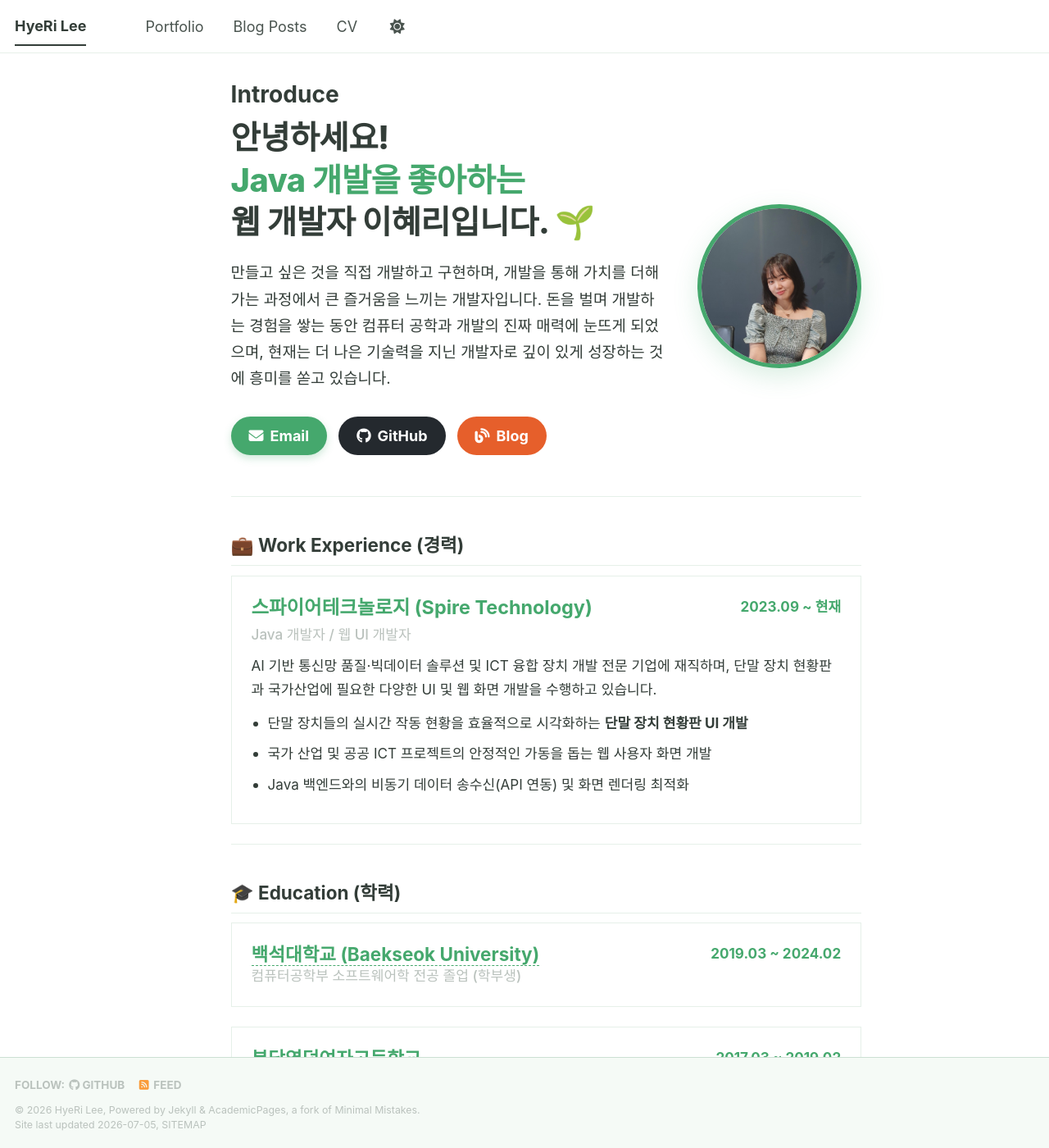
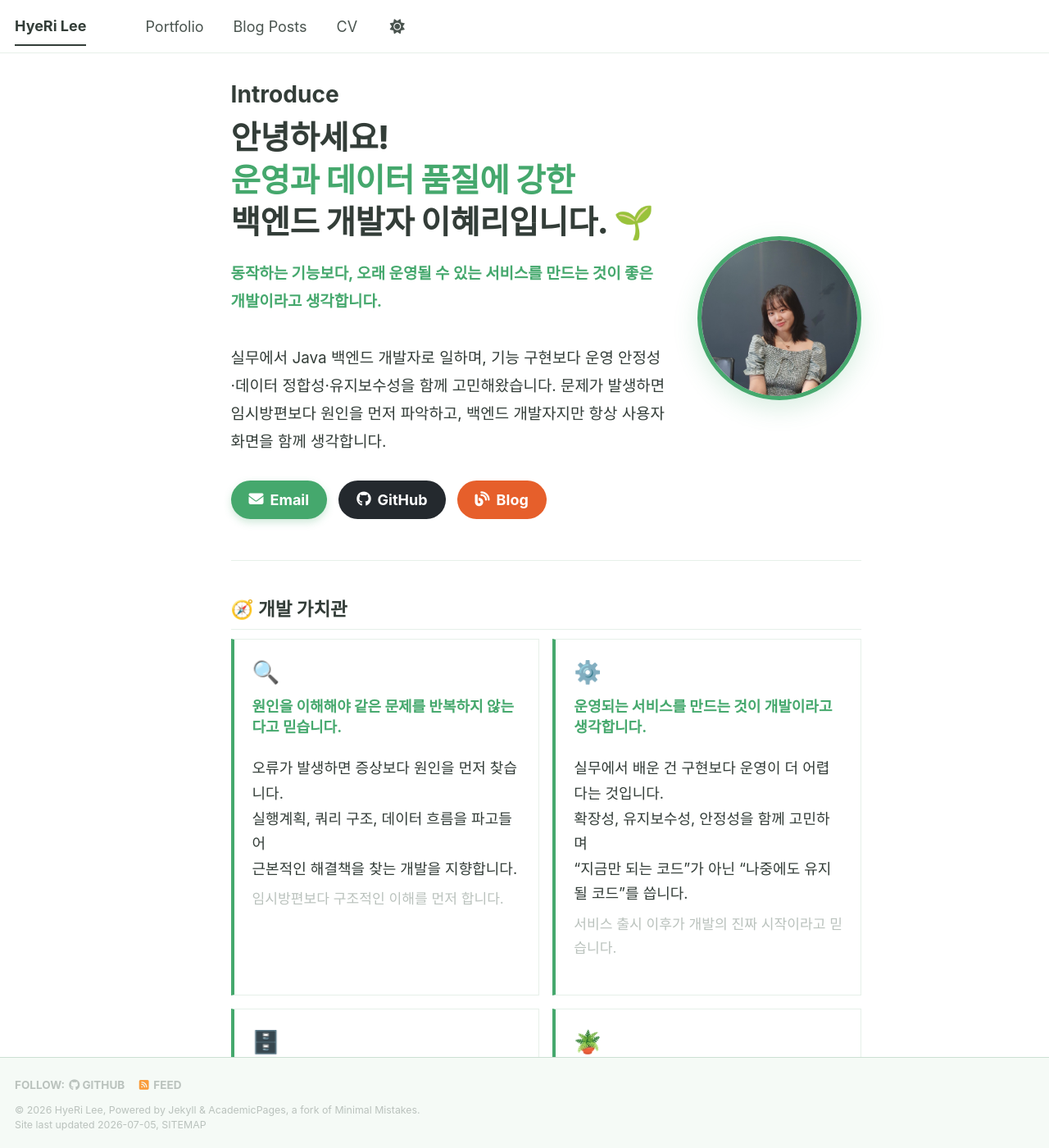
Before and after one commit to leehyeri19/leehyeri19.github.io, a Jekyll site: the page built from _pages/about.md, in a window 1280 px wide and 1400 px high. Shown: the whole window at 82% size. Built offline with Jekyll 4.4.1, drawn with Linux system fonts in a browser that asks for light colours; a style sheet for code colours, icons or effects is not loaded; some of the changed text lies outside the part shown.

Commit message:
가치관 추가 확인

```diff
--- a/_pages/about.md
+++ b/_pages/about.md
@@ -63,11 +63,15 @@ redirect_from:
   <div class="bio-text" style="flex: 1; min-width: 320px;">
     <h1 style="margin-top: 0; font-size: 2.2em; line-height: 1.3; font-weight: 800; letter-spacing: -0.5px;">
       안녕하세요! <br>
-      <span style="color: var(--global-base-color);">Java 개발을 좋아하는</span><br>
-      웹 개발자 이혜리입니다. 🌱
+      <span style="color: var(--global-base-color);">운영과 데이터 품질에 강한</span><br>
+      백엔드 개발자 이혜리입니다. 🌱
     </h1>
-    <p style="font-size: 1.05em; color: var(--global-text-color); line-height: 1.7; margin-bottom: 30px;">
-      만들고 싶은 것을 직접 개발하고 구현하며, 개발을 통해 가치를 더해가는 과정에서 큰 즐거움을 느끼는 개발자입니다. 돈을 벌며 개발하는 경험을 쌓는 동안 컴퓨터 공학과 개발의 진짜 매력에 눈뜨게 되었으며, 현재는 더 나은 기술력을 지닌 개발자로 깊이 있게 성장하는 것에 흥미를 쏟고 있습니다.
+    <p style="font-size: 1.05em; color: var(--global-text-color); line-height: 1.8; margin-bottom: 30px;">
+      <strong style="color: var(--global-base-color);">
+        동작하는 기능보다, 오래 운영될 수 있는 서비스를 만드는 것이 좋은 개발이라고 생각합니다.
+      </strong><br><br>
+      실무에서 Java 백엔드 개발자로 일하며, 기능 구현보다 운영 안정성·데이터 정합성·유지보수성을 함께 고민해왔습니다.
+      문제가 발생하면 임시방편보다 원인을 먼저 파악하고, 백엔드 개발자지만 항상 사용자 화면을 함께 생각합니다.
     </p>
     <div class="bio-links" style="display: flex; gap: 14px; flex-wrap: wrap;">
       <a href="mailto:cabinkss02@gmail.com" style="background: var(--global-base-color); color: #fff; padding: 10px 22px; border-radius: 30px; font-weight: bold; text-decoration: none; display: inline-flex; align-items: center; gap: 8px; box-shadow: 0 4px 10px rgba(69, 168, 109, 0.25); transition: var(--global-transition);">
@@ -83,6 +87,104 @@ redirect_from:
   </div>
   <div class="bio-avatar" style="text-align: center; flex-shrink: 0; margin-left: auto; margin-right: auto;">
     <img src="/images/profile.png" alt="이혜리" style="width: 200px; height: 200px; border-radius: 50%; object-fit: cover; border: 5px solid var(--global-base-color); box-shadow: 0 10px 30px rgba(69, 168, 109, 0.2); transition: var(--global-transition);">
+  </div>
+</div>
+
+---
+
+## 🧭 개발 가치관
+
+<style>
+  .value-card {
+    display: grid;
+    grid-template-columns: 1fr 1fr;
+    gap: 16px;
+    margin-bottom: 32px;
+  }
+  @media (max-width: 700px) {
+    .value-card { grid-template-columns: 1fr; }
+  }
+  .value-item {
+    background: var(--global-bg-color);
+    border: 1px solid var(--global-border-color);
+    border-radius: var(--border-radius);
+    padding: 20px 22px;
+    box-shadow: var(--box-shadow);
+    transition: var(--global-transition);
+    border-left: 4px solid var(--global-base-color);
+  }
+  .value-item:hover {
+    transform: translateY(-3px);
+    border-left-color: var(--global-base-color);
+    box-shadow: 0 8px 24px rgba(69, 168, 109, 0.15);
+  }
+  .value-icon {
+    font-size: 1.5em;
+    margin-bottom: 8px;
+    display: block;
+  }
+  .value-title {
+    font-size: 0.95em;
+    font-weight: 700;
+    color: var(--global-base-color);
+    margin: 0 0 8px 0;
+    line-height: 1.4;
+  }
+  .value-desc {
+    font-size: 0.88em;
+    color: var(--global-text-color);
+    line-height: 1.7;
+    margin: 0;
+  }
+  .value-desc em {
+    font-style: normal;
+    color: var(--global-text-color-light);
+    display: block;
+    margin-top: 6px;
+    font-size: 0.95em;
+  }
+</style>
+
+<div class="value-card">
+  <div class="value-item">
+    <span class="value-icon">🔍</span>
+    <p class="value-title">원인을 이해해야 같은 문제를 반복하지 않는다고 믿습니다.</p>
+    <p class="value-desc">
+      오류가 발생하면 증상보다 원인을 먼저 찾습니다.<br>
+      실행계획, 쿼리 구조, 데이터 흐름을 파고들어<br>
+      근본적인 해결책을 찾는 개발을 지향합니다.
+      <em>임시방편보다 구조적인 이해를 먼저 합니다.</em>
+    </p>
+  </div>
+  <div class="value-item">
+    <span class="value-icon">⚙️</span>
+    <p class="value-title">운영되는 서비스를 만드는 것이 개발이라고 생각합니다.</p>
+    <p class="value-desc">
+      실무에서 배운 건 구현보다 운영이 더 어렵다는 것입니다.<br>
+      확장성, 유지보수성, 안정성을 함께 고민하며<br>
+      &ldquo;지금만 되는 코드&rdquo;가 아닌 &ldquo;나중에도 유지될 코드&rdquo;를 씁니다.
+      <em>서비스 출시 이후가 개발의 진짜 시작이라고 믿습니다.</em>
+    </p>
+  </div>
+  <div class="value-item">
+    <span class="value-icon">🗄️</span>
+    <p class="value-title">데이터가 신뢰받아야 서비스도 신뢰받습니다.</p>
+    <p class="value-desc">
+      데이터는 단순히 저장되는 정보가 아니라<br>
+      서비스의 신뢰를 만드는 기반이라고 생각합니다.<br>
+      정합성 검증과 정확한 데이터 처리를 개발의 핵심 원칙으로 삼습니다.
+      <em>조회 성능, 데이터 검증, DB 구조 개선을 꾸준히 다뤄왔습니다.</em>
+    </p>
+  </div>
+  <div class="value-item">
+    <span class="value-icon">🪴</span>
+    <p class="value-title">작은 개선이 쌓여 서비스 품질을 만든다고 생각합니다.</p>
+    <p class="value-desc">
+      거창한 아키텍처보다, 현장에서 쿼리 하나·UI 하나를<br>
+      더 낫게 만들어가는 것이 실질적인 서비스 개선이라 믿습니다.<br>
+      백엔드 개발자지만, 항상 사용자 화면까지 함께 생각합니다.
+      <em>혼자 개발하는 것보다, 함께 운영하는 것을 중요하게 여깁니다.</em>
+    </p>
   </div>
 </div>
 
```
